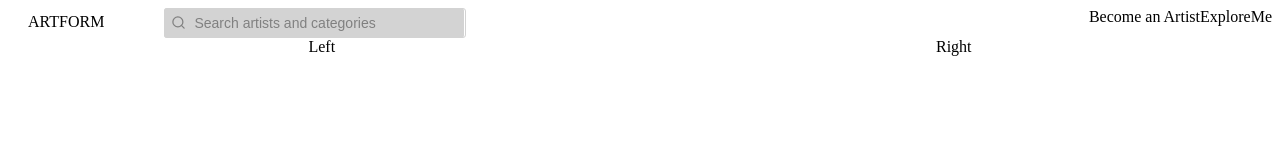
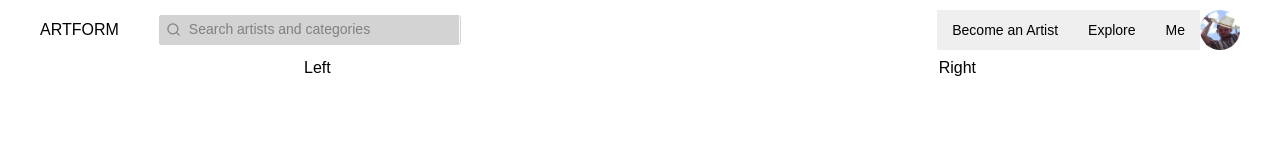
Before and after one commit to cha-kos/artform-feature, a plain HTML site: page index.html in a window 1280 px wide. Drawn offline with Linux system fonts and the light colour scheme.

Commit message:
add header styling and thumbnail

```diff
--- a/index.html
+++ b/index.html
@@ -7,8 +7,9 @@
   <title>Artform Feature</title>
   <meta name="description" content="The HTML5 Herald">
   <meta name="author" content="SitePoint">
+  <link rel="stylesheet" type="text/css" href="reset.css">
   <link rel="stylesheet" type="text/css" href="styles.css">
-  <script type="text/javascript" src="./script.js"></script>
+  <script type="text/javascript" src="script.js"></script>
 </head>
 
 <body>
@@ -22,11 +23,13 @@
       </div>
     </div>
     <div class="header-right">
-      <span>Become an Artist</span>
-      <span>Explore</span>
-      <span>Me<img/></span>
+      <button>Become an Artist</button>
+      <button>Explore</button>
+      <button>Me</button>
+      <img class='thumbnail' src='thumbnail.jpeg' alt='Me' height='40' width='40'/>
     </div>
   </header>
+
   <div class="content-container">
     <div class="left">Left</div>
     <div class="right">Right</div>
--- /dev/null
+++ b/reset.css
@@ -0,0 +1,48 @@
+/* http://meyerweb.com/eric/tools/css/reset/
+   v2.0 | 20110126
+   License: none (public domain)
+*/
+
+html, body, div, span, applet, object, iframe,
+h1, h2, h3, h4, h5, h6, p, blockquote, pre,
+a, abbr, acronym, address, big, cite, code,
+del, dfn, em, img, ins, kbd, q, s, samp,
+small, strike, strong, sub, sup, tt, var,
+b, u, i, center,
+dl, dt, dd, ol, ul, li,
+fieldset, form, label, legend,
+table, caption, tbody, tfoot, thead, tr, th, td,
+article, aside, canvas, details, embed,
+figure, figcaption, footer, header, hgroup,
+menu, nav, output, ruby, section, summary,
+time, mark, audio, video {
+	margin: 0;
+	padding: 0;
+	border: 0;
+	font-size: 100%;
+	font: inherit;
+	vertical-align: baseline;
+}
+/* HTML5 display-role reset for older browsers */
+article, aside, details, figcaption, figure,
+footer, header, hgroup, menu, nav, section {
+	display: block;
+}
+body {
+	line-height: 1;
+}
+ol, ul {
+	list-style: none;
+}
+blockquote, q {
+	quotes: none;
+}
+blockquote:before, blockquote:after,
+q:before, q:after {
+	content: '';
+	content: none;
+}
+table {
+	border-collapse: collapse;
+	border-spacing: 0;
+}
--- a/styles.css
+++ b/styles.css
@@ -1,15 +1,18 @@
+body{
+  font-family: sans-serif;
+}
 header{
   display: flex;
   flex-direction: row;
   justify-content: space-between;
+  padding: 10px 0px;
 }
 
 .header-left{
   display: flex;
-  flex-direction: row;
-}
-.header-left span{
-  padding: 5px 20px;
+  align-items: center;
+  justify-content: center;
+  padding-left: 40px;
 }
 .search-container{
   display: flex;
@@ -48,12 +51,24 @@ header{
   font-size: 14px;
   padding-top: 7px;
   padding-left: 10px;
-  font-family: sans-serif;
 }
 
 .header-right{
   display: flex;
   flex-direction: row;
+  padding-right: 40px;
+}
+
+.header-right button{
+  cursor: pointer;
+  font-size: 14px;
+  border: none;
+  outline: none;
+  padding: 0px 15px;
+}
+
+.thumbnail{
+  border-radius: 20px;
 }
 .content-container{
   display: flex;
```
Also changed, not shown: thumbnail.jpeg (added).
